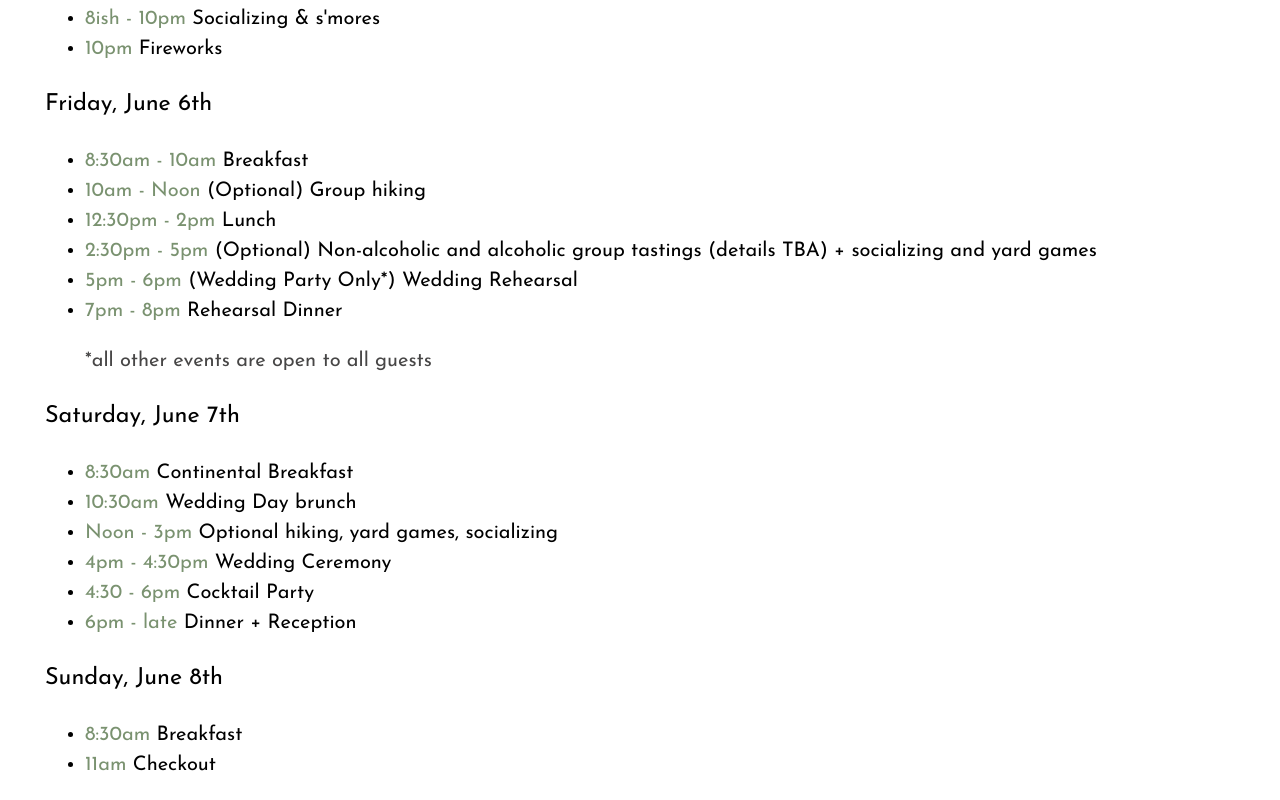
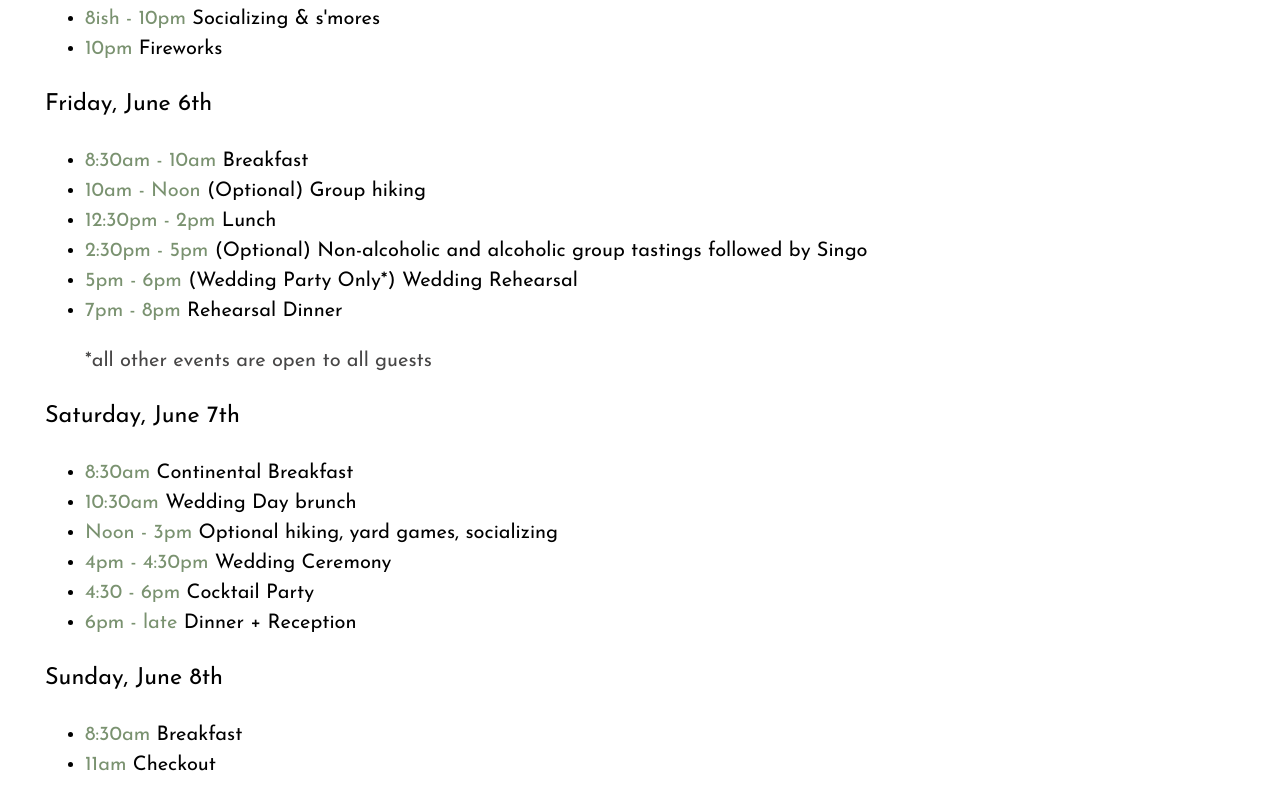
Before and after one commit to syneva-runyan/kyle-and-syneva, a React (Vite) app: page / in a window 1280 px wide. Shown: the part 1404-2204 px from the top of the page. Built offline with nearby package versions, Linux system fonts and the light colour scheme.

Commit message:
adding singo

```diff
--- a/src/Components/WeekendItinerary.tsx
+++ b/src/Components/WeekendItinerary.tsx
@@ -16,7 +16,7 @@ function WeekendItinerary() {
                 <li><strong>8:30am - 10am</strong> Breakfast</li>
                 <li><strong>10am - Noon</strong> (Optional) Group hiking</li>
                 <li><strong>12:30pm - 2pm</strong> Lunch</li>
-                <li><strong>2:30pm - 5pm</strong> (Optional) Non-alcoholic and alcoholic group tastings (details TBA) + socializing and yard games</li>
+                <li><strong>2:30pm - 5pm</strong> (Optional) Non-alcoholic and alcoholic group tastings followed by Singo</li>
                 <li><strong>5pm - 6pm</strong> (Wedding Party Only*) Wedding Rehearsal</li>
                 <li><strong>7pm - 8pm</strong>  Rehearsal Dinner</li>
                 <p><em>*all other events are open to all guests</em></p>
```
